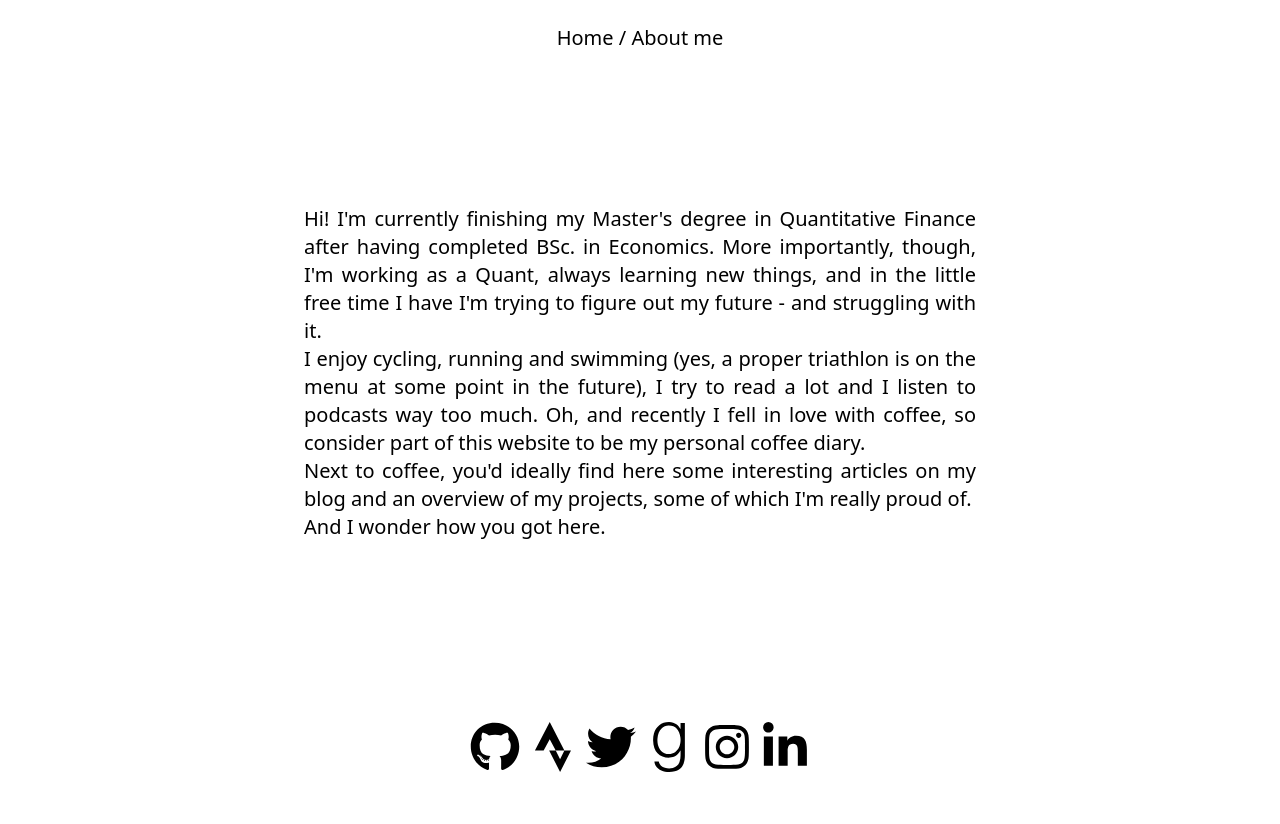
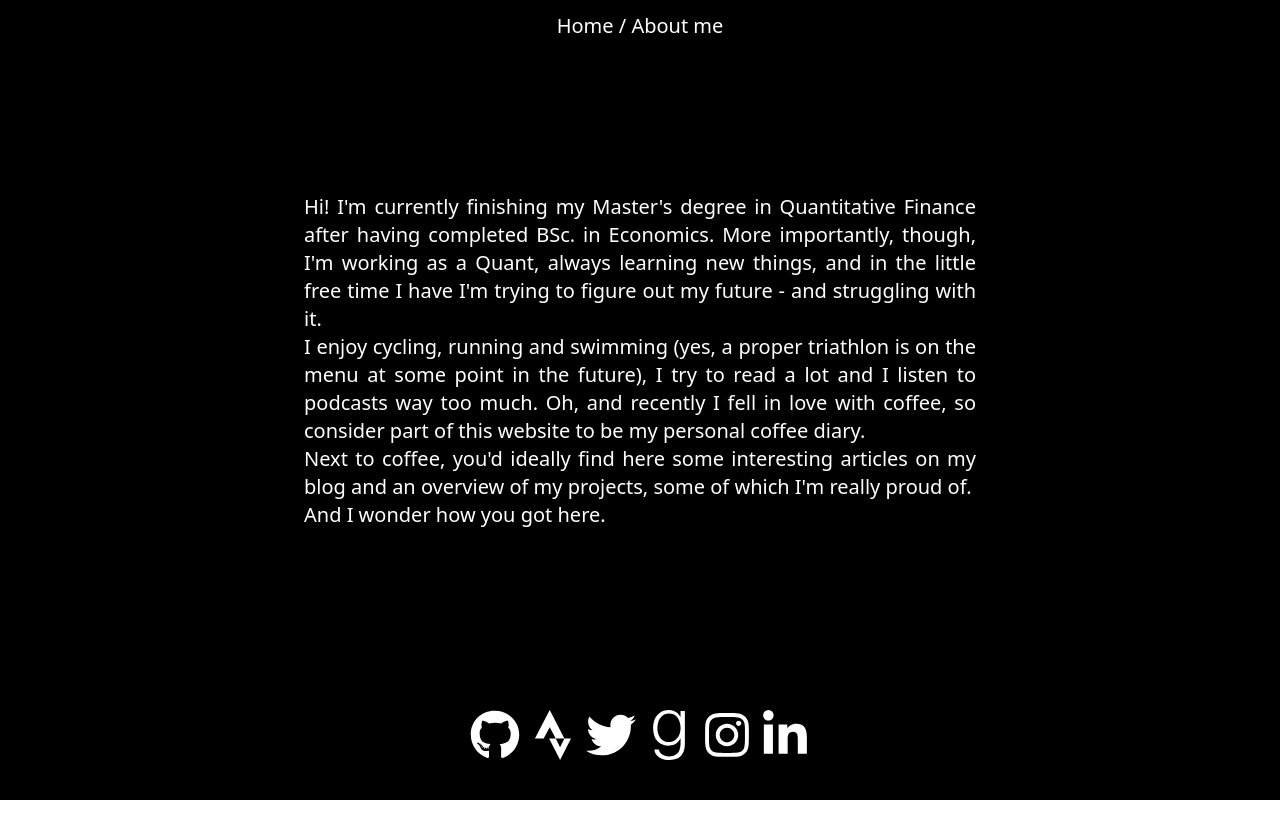
Before and after one commit to stepva/stepva.github.io, a Next.js app: page /about in a window 1280 px wide. After the commit the page ends 800 px from the top, so only its background shows below. Built offline with nearby package versions, Linux system fonts and the light colour scheme.

Commit message:
new dark mode!
Co-authored-by: Jordan Fisher <jdjfisher@users.noreply.github.com>

```diff
--- a/package.json
+++ b/package.json
@@ -17,7 +17,6 @@
     "eslint": "8.35.0",
     "eslint-config-next": "13.2.3",
     "next": "13.2.3",
-    "next-themes": "^0.2.1",
     "react": "18.2.0",
     "react-dom": "18.2.0",
     "react-icons": "^4.8.0",
--- a/pages/_app.tsx
+++ b/pages/_app.tsx
@@ -1,10 +1,32 @@
 import "@/styles/globals.css";
 import type { AppProps } from "next/app";
+import { useRouter } from "next/router";
+import { useState } from "react";
+import { SunIcon, MoonIcon } from "@heroicons/react/24/outline";
 
 export default function App({ Component, pageProps }: AppProps) {
+  const [theme, setTheme] = useState<"dark" | "light">("dark");
+  const router = useRouter();
+
   return (
-    <main className="p-3">
-      <Component {...pageProps} />
+    <main className={theme}>
+      <div className="dark:text-white dark:bg-black">
+        {router.pathname === "/" && (
+          <header className="flex flex-row p-3 justify-center">
+            <button
+              onClick={() => setTheme(theme === "dark" ? "light" : "dark")}
+            >
+              {theme == "dark" ? (
+                <SunIcon className="w-6 hover:animate-spin" />
+              ) : (
+                <MoonIcon className="w-6 hover:animate-spin" />
+              )}
+            </button>
+          </header>
+        )}
+
+        <Component {...pageProps} />
+      </div>
     </main>
   );
 }
--- a/pages/api/hello.ts
+++ /dev/null
@@ -1,13 +0,0 @@
-// Next.js API route support: https://nextjs.org/docs/api-routes/introduction
-import type { NextApiRequest, NextApiResponse } from 'next'
-
-type Data = {
-  name: string
-}
-
-export default function handler(
-  req: NextApiRequest,
-  res: NextApiResponse<Data>
-) {
-  res.status(200).json({ name: 'John Doe' })
-}
--- a/pages/index.tsx
+++ b/pages/index.tsx
@@ -1,17 +1,8 @@
 import Link from "next/link";
-import { useTheme } from "next-themes";
-import { useState, useEffect } from "react";
-import { SunIcon, MoonIcon } from "@heroicons/react/24/outline";
 
 export default function Index() {
   return (
-    <>
-      <div className="flex justify-center h-screen flex-col">
-        <header className="flex flex-row p-3 justify-center">
-          <button>
-            <SunIcon className="w-6 hover:animate-spin" />
-          </button>
-        </header>
+    <div className="flex justify-center flex-col h-screen">
       <div className="justify-center items-end h-1/2 p-2 flex flex-1 flex-row">
         <div className="text-center">
           <p className="font-bold text-6xl">hi, I&apos;m Štěpán</p>
@@ -40,6 +31,5 @@ export default function Index() {
         </div>
       </div>
     </div>
-    </>
   );
 }
--- a/tailwind.config.js
+++ b/tailwind.config.js
@@ -1,5 +1,6 @@
 /** @type {import('tailwindcss').Config} */
 module.exports = {
+  darkMode: "class",
   content: [
     "./app/**/*.{js,ts,jsx,tsx}",
     "./pages/**/*.{js,ts,jsx,tsx}",
```
Also changed, not shown: 1 other file (tests, documents, lock files or other folders). Lines whose indentation alone changed are shown as unchanged.
